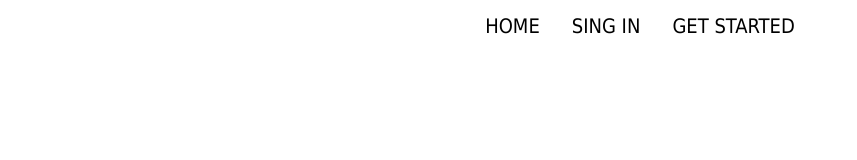
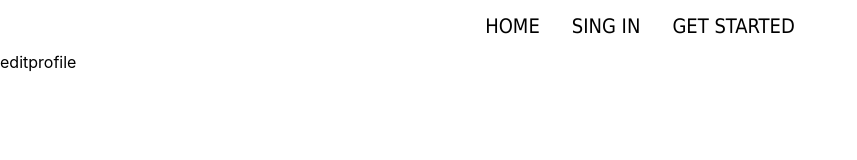
Before and after one commit to JuCaMoBa/E-Learning-App, a React (Create React App) app: page /editprofile in a window 1280 px wide. Shown: the top 160 px of the page, without its empty margins (0-857 px from the left). Built offline with nearby package versions, Linux system fonts and the light colour scheme.

Commit message:
Add edit profile page

```diff
--- a/src/App.js
+++ b/src/App.js
@@ -9,6 +9,7 @@ import Userprofile from "./pages/userprofile";
 import Math48 from "./pages/math48";
 import Math914 from "./pages/math914";
 import Math15 from "./pages/math15";
+import Editprofile from "./pages/editprofile";
 import { PrivateRoute } from "./restrictedroutes/privateroute";
 
 function App() {
@@ -59,6 +60,7 @@ function App() {
             </PrivateRoute>
           }
         />
+        <Route path="/editprofile" element={<Editprofile />} />
       </Routes>
     </>
   );
--- /dev/null
+++ b/src/pages/editprofile.js
@@ -0,0 +1,5 @@
+import React from "react";
+
+export default function Editprofile() {
+  return <div>editprofile</div>;
+}
--- a/src/pages/userprofile.js
+++ b/src/pages/userprofile.js
@@ -1,8 +1,14 @@
 import React from "react";
+import { useNavigate } from "react-router-dom";
 import "../styles/userprofile.scss";
 import iconImage from "../img/circleImage.png";
 
 export default function Userprofile() {
+  const navigate = useNavigate();
+  function handleClick() {
+    navigate("/editprofile");
+  }
+
   return (
     <div className="user">
       <div className="user__info">
@@ -12,7 +18,9 @@ export default function Userprofile() {
         <h6 className="user__phone">Phone:</h6>
         <h6 className="user__country">Country:</h6>
         <div>
-          <button className="user__editprofile">Edit Profile</button>
+          <button onClick={handleClick} className="user__editprofile">
+            Edit Profile
+          </button>
         </div>
       </div>
     </div>
```
